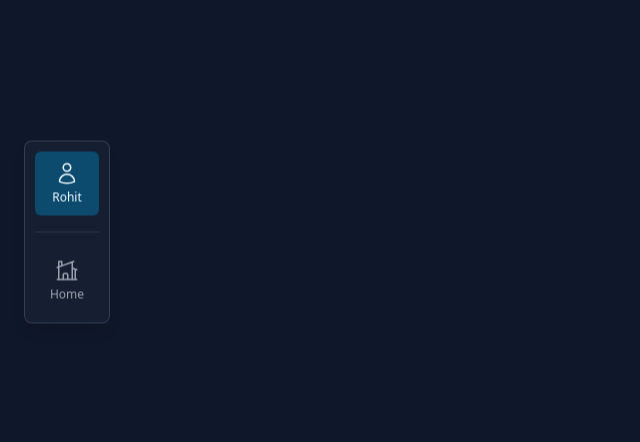
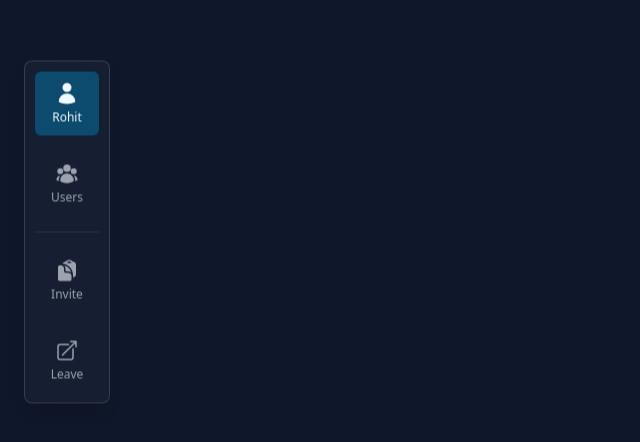
Before and after one commit to 07rv/codeeditor, a React (Create React App) app in the folder ui_codeeditor/: page /editor/1 in a window 1280 px wide. Shown: the part 168-610 px from the top of the page, without its empty margins (0-640 px from the left). Built offline with nearby package versions, Linux system fonts and the light colour scheme.

Commit message:
add icons

```diff
--- a/ui_codeeditor/package.json
+++ b/ui_codeeditor/package.json
@@ -3,6 +3,7 @@
   "version": "0.1.0",
   "private": true,
   "dependencies": {
+    "@heroicons/react": "^2.1.5",
     "@reduxjs/toolkit": "^2.2.7",
     "@testing-library/jest-dom": "^5.17.0",
     "@testing-library/react": "^13.4.0",
--- a/ui_codeeditor/src/pages/EditorPage.js
+++ b/ui_codeeditor/src/pages/EditorPage.js
@@ -1,50 +1,34 @@
+import {
+  UserIcon,
+  UserGroupIcon,
+  ArrowTopRightOnSquareIcon,
+  ClipboardDocumentIcon,
+} from "@heroicons/react/24/solid";
+
 const EditorPage = () => {
   return (
     <>
       <div class="relative bg-slate-900 w-screen h-screen pattern">
         <nav class="z-20 flex shrink-0 grow-0 justify-around gap-4 border-t p-2.5 shadow-lg backdrop-blur-lg border-slate-600/60 bg-slate-800/50 fixed top-2/4 -translate-y-2/4 left-6 min-h-[auto] min-w-[64px] flex-col rounded-lg border">
-          <p class="flex aspect-square min-h-[32px] w-16 flex-col items-center justify-center gap-1 rounded-md p-1.5 bg-sky-900 text-sky-50">
-            <svg
-              xmlns="http://www.w3.org/2000/svg"
-              fill="none"
-              viewBox="0 0 24 24"
-              stroke-width="1.5"
-              stroke="currentColor"
-              class="w-6 h-6 shrink-0"
-            >
-              <path
-                stroke-linecap="round"
-                stroke-linejoin="round"
-                d="M15.75 6a3.75 3.75 0 11-7.5 0 3.75 3.75 0 017.5 0zM4.501 20.118a7.5 7.5 0 0114.998 0A17.933 17.933 0 0112 21.75c-2.676 0-5.216-.584-7.499-1.632z"
-              />
-            </svg>
-
+          <button class="flex aspect-square min-h-[32px] w-16 flex-col items-center justify-center gap-1 rounded-md p-1.5 bg-sky-900 text-sky-50">
+            <UserIcon class="w-6 h-6 shrink-0" />
             <small class="text-center text-xs font-medium">Rohit</small>
-          </p>
-
+          </button>
+          <button class="flex h-16 w-16 flex-col items-center justify-center gap-1 text-gray-400">
+            <UserGroupIcon class="w-6 h-6 shrink-0" />
+            <small className="text-xs font-medium">Users</small>
+          </button>
           <hr class="border-gray-700/60" />
 
-          <a
-            href="/"
-            class="flex h-16 w-16 flex-col items-center justify-center gap-1 text-gray-400"
-          >
-            <svg
-              xmlns="http://www.w3.org/2000/svg"
-              fill="none"
-              viewBox="0 0 24 24"
-              stroke-width="1.5"
-              stroke="currentColor"
-              class="w-6 h-6"
-            >
-              <path
-                stroke-linecap="round"
-                stroke-linejoin="round"
-                d="M8.25 21v-4.875c0-.621.504-1.125 1.125-1.125h2.25c.621 0 1.125.504 1.125 1.125V21m0 0h4.5V3.545M12.75 21h7.5V10.75M2.25 21h1.5m18 0h-18M2.25 9l4.5-1.636M18.75 3l-1.5.545m0 6.205l3 1m1.5.5l-1.5-.5M6.75 7.364V3h-3v18m3-13.636l10.5-3.819"
-              />
-            </svg>
+          <button class="flex h-16 w-16 flex-col items-center justify-center gap-1 text-gray-400">
+            <ClipboardDocumentIcon class="w-6 h-6 shrink-0" />
+            <small className="text-xs font-medium">Invite</small>
+          </button>
 
-            <small className="text-xs font-medium">Home</small>
-          </a>
+          <button class="flex h-16 w-16 flex-col items-center justify-center gap-1 text-gray-400">
+            <ArrowTopRightOnSquareIcon class="w-6 h-6 shrink-0" />
+            <small className="text-xs font-medium">Leave</small>
+          </button>
         </nav>
       </div>
     </>
```
Also changed, not shown: 1 other file (tests, documents, lock files or other folders).
